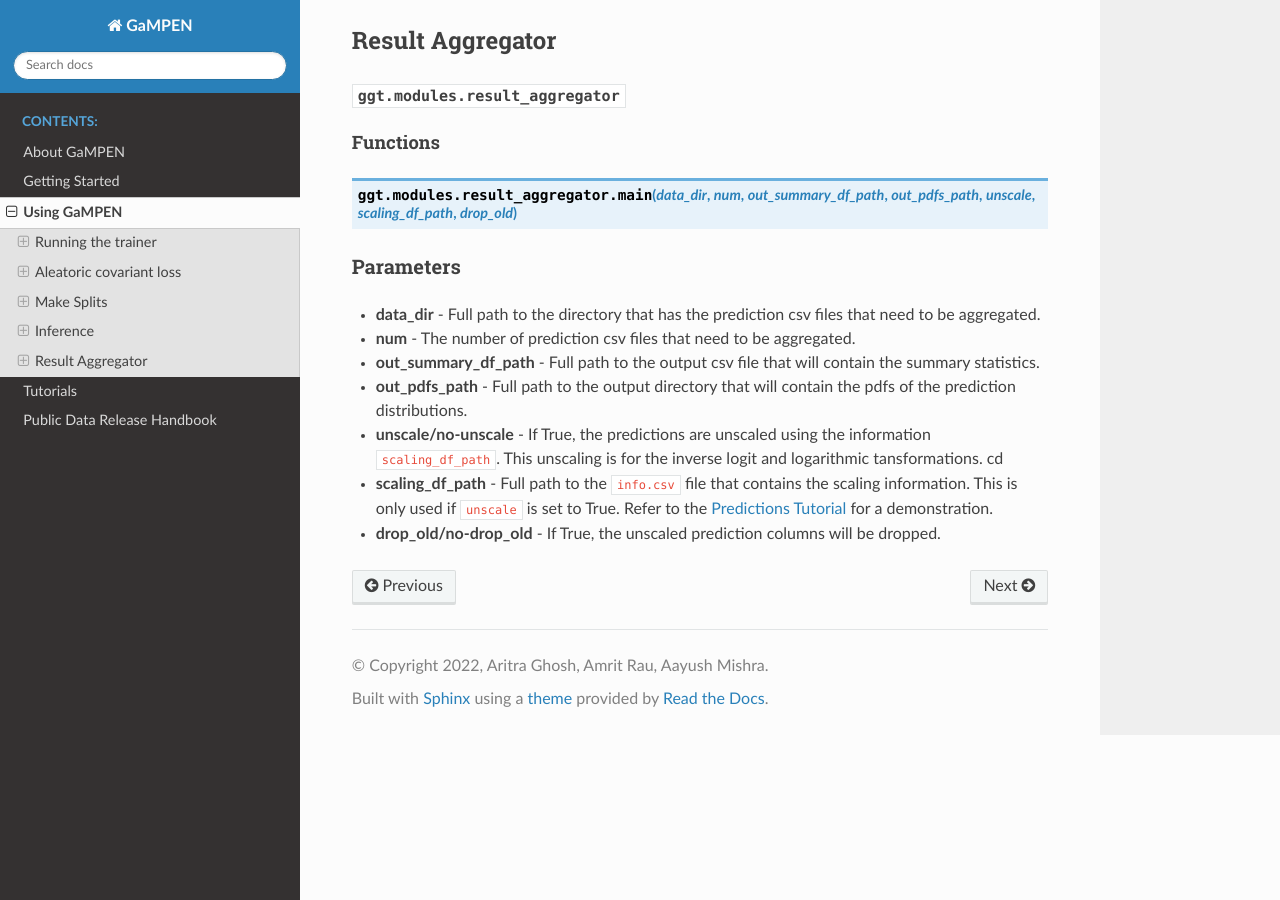
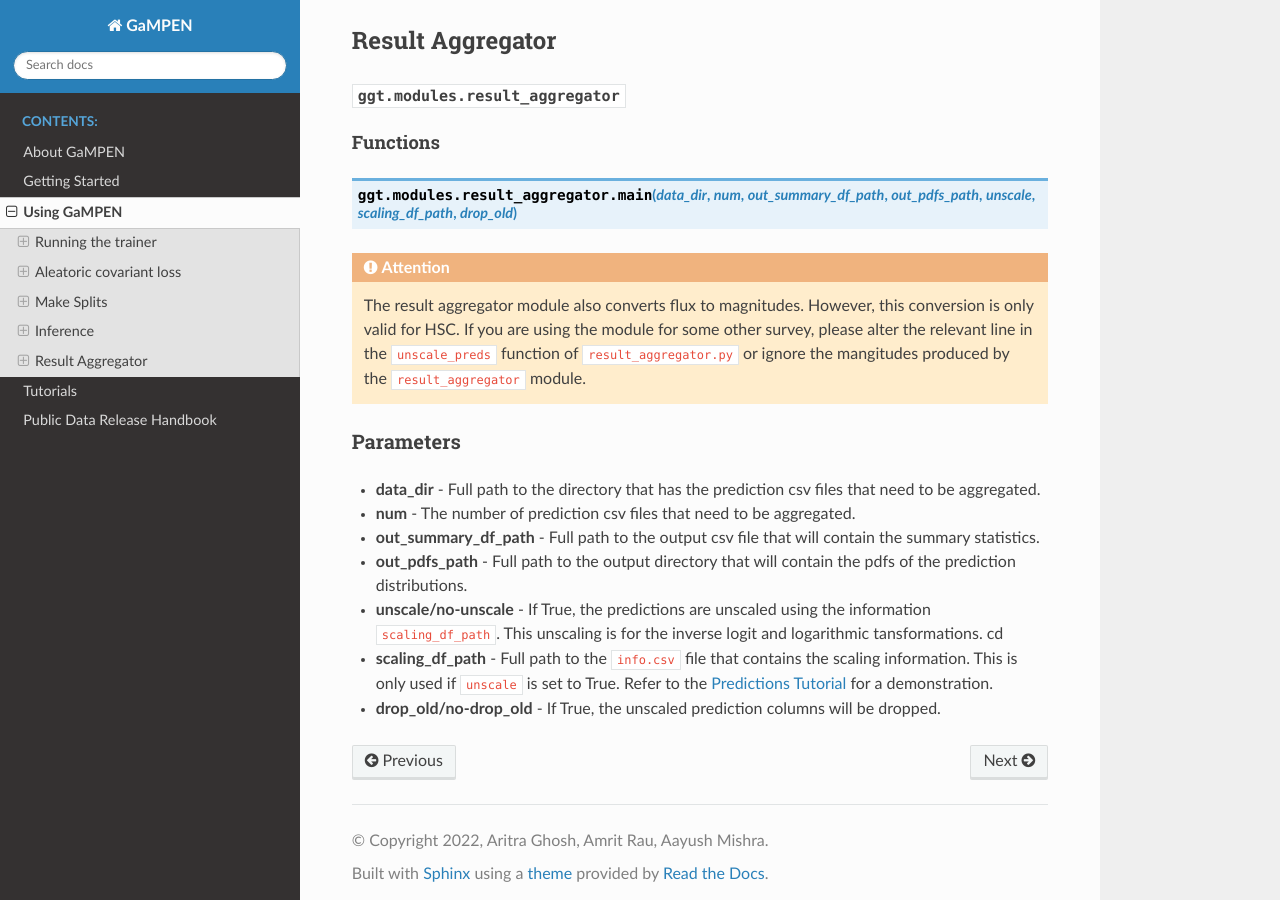
Before and after one commit to aritraghsh09/GaMPEN, a Sphinx documentation site: the page built from docs/source/Using_GaMPEN.md, in a window 1280 px wide and 900 px high, scrolled down 6491 px. Built offline with Sphinx 7.4.7 and the Read the Docs theme 2.0.0, drawn with Linux system fonts in a browser that asks for light colours; pages that are not in the unit, such as notebooks, are missing from menus.

Commit message:
Added details for result aggregator module

````diff
--- a/docs/source/Using_GaMPEN.md
+++ b/docs/source/Using_GaMPEN.md
@@ -299,6 +299,14 @@ Functions
 .. py:function:: main(data_dir,num,out_summary_df_path,out_pdfs_path, unscale,scaling_df_path, drop_old)
 
 ```
+
+```{attention}
+The result aggregator module also converts flux
+to magnitudes. However, this conversion is only
+valid for HSC. If you are using the module for
+some other survey, please alter the relevant line in the `unscale_preds` function of `result_aggregator.py` or ignore the mangitudes produced by the `result_aggregator` module.
+```
+
 ### Parameters
 
 * **data_dir**  - Full path to the directory that has the prediction csv files that need to be aggregated.
````
